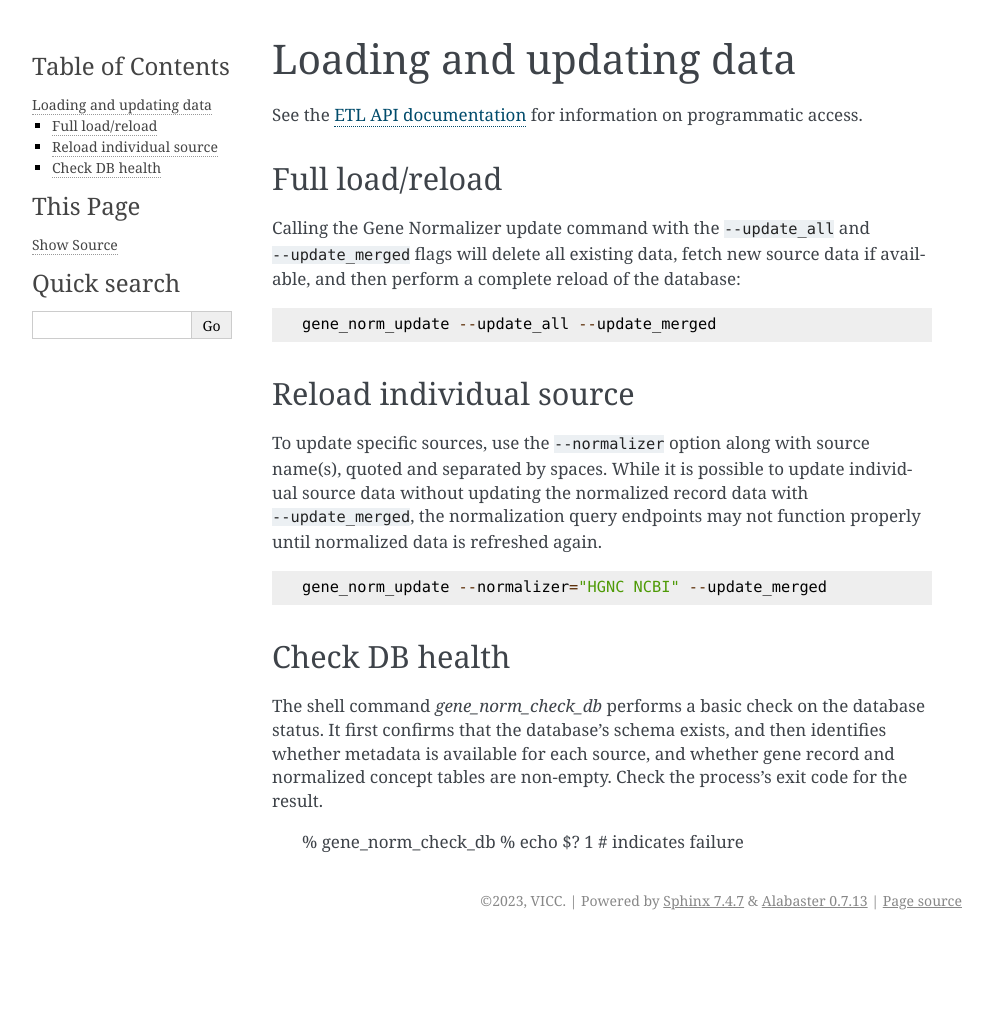
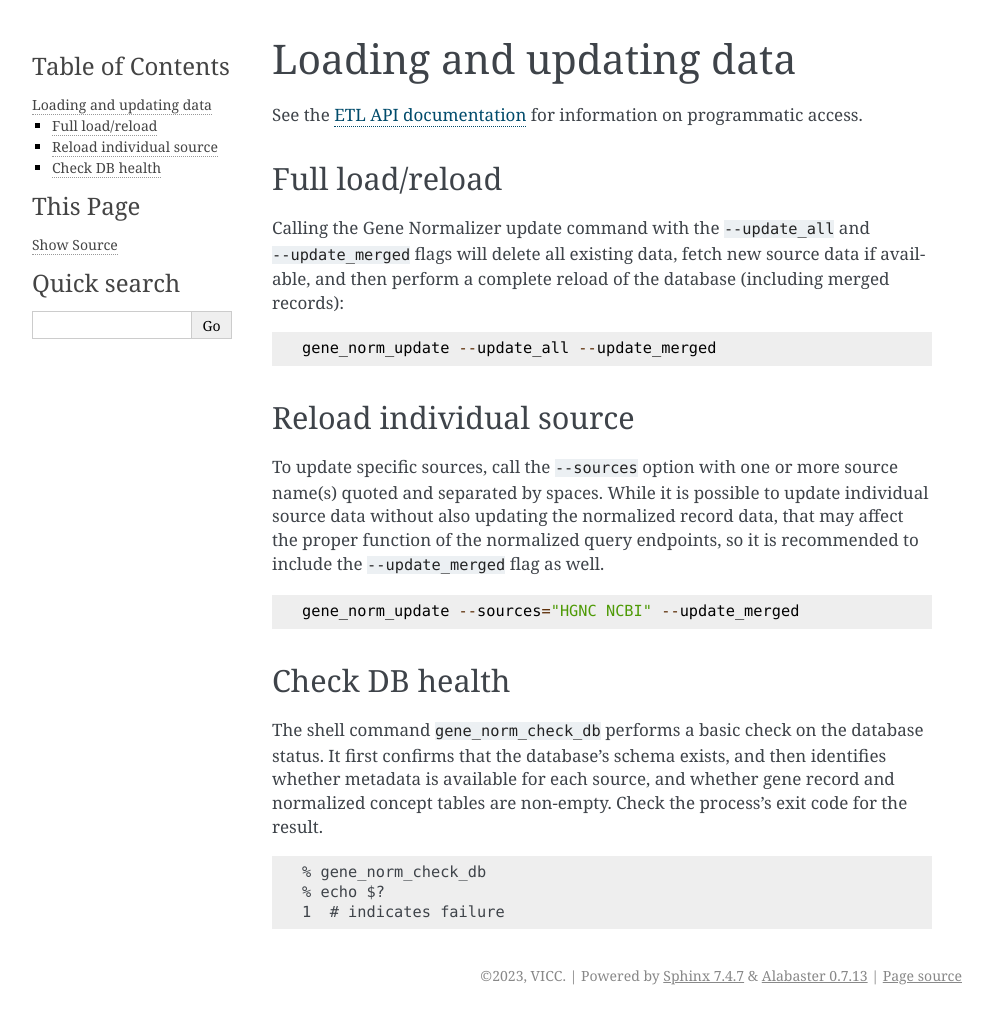
Before and after one commit to cancervariants/gene-normalization, a Sphinx documentation site: the page built from docs/source/managing_data/loading_and_updating_data.rst, in a window 1280 px wide. Shown: the whole page, without its empty margins (148-1141 px from the left). Built offline with Sphinx 7.4.7, drawn with Linux system fonts in a browser that asks for light colours; before the commit the page ends 940 px from its top, so only the background shows below that.

Commit message:
fix!: use more precise name for CLI source option (#204)

```diff
--- a/docs/source/managing_data/loading_and_updating_data.rst
+++ b/docs/source/managing_data/loading_and_updating_data.rst
@@ -6,7 +6,7 @@ See the :ref:`ETL API documentation<etl-api>` for information on programmatic ac
 Full load/reload
 ----------------
 
-Calling the Gene Normalizer update command with the ``--update_all`` and ``--update_merged`` flags will delete all existing data, fetch new source data if available, and then perform a complete reload of the database: ::
+Calling the Gene Normalizer update command with the ``--update_all`` and ``--update_merged`` flags will delete all existing data, fetch new source data if available, and then perform a complete reload of the database (including merged records): ::
 
     gene_norm_update --update_all --update_merged
 
@@ -14,14 +14,15 @@ Calling the Gene Normalizer update command with the ``--update_all`` and ``--upd
 Reload individual source
 ------------------------
 
-To update specific sources, use the ``--normalizer`` option along with source name(s), quoted and separated by spaces. While it is possible to update individual source data without updating the normalized record data with ``--update_merged``, the normalization query endpoints may not function properly until normalized data is refreshed again. ::
+To update specific sources, call the ``--sources`` option with one or more source name(s) quoted and separated by spaces. While it is possible to update individual source data without also updating the normalized record data, that may affect the proper function of the normalized query endpoints, so it is recommended to include the ``--update_merged`` flag as well. ::
 
-    gene_norm_update --normalizer="HGNC NCBI" --update_merged
+    gene_norm_update --sources="HGNC NCBI" --update_merged
+
 
 Check DB health
 ---------------
 
-The shell command `gene_norm_check_db` performs a basic check on the database status. It first confirms that the database's schema exists, and then identifies whether metadata is available for each source, and whether gene record and normalized concept tables are non-empty. Check the process's exit code for the result.
+The shell command ``gene_norm_check_db`` performs a basic check on the database status. It first confirms that the database's schema exists, and then identifies whether metadata is available for each source, and whether gene record and normalized concept tables are non-empty. Check the process's exit code for the result. ::
 
     % gene_norm_check_db
     % echo $?
```
Also changed, not shown: README.md (+3 -3 lines), 1 other file.
